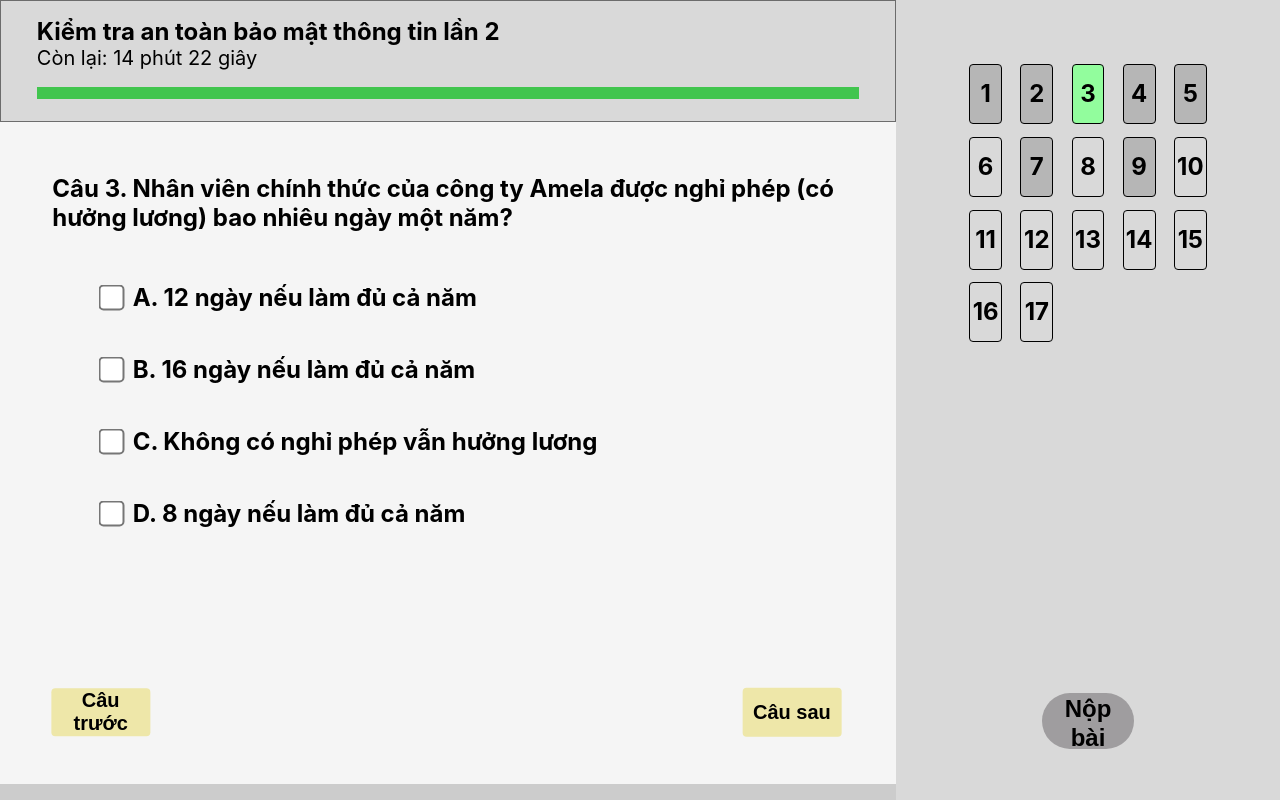
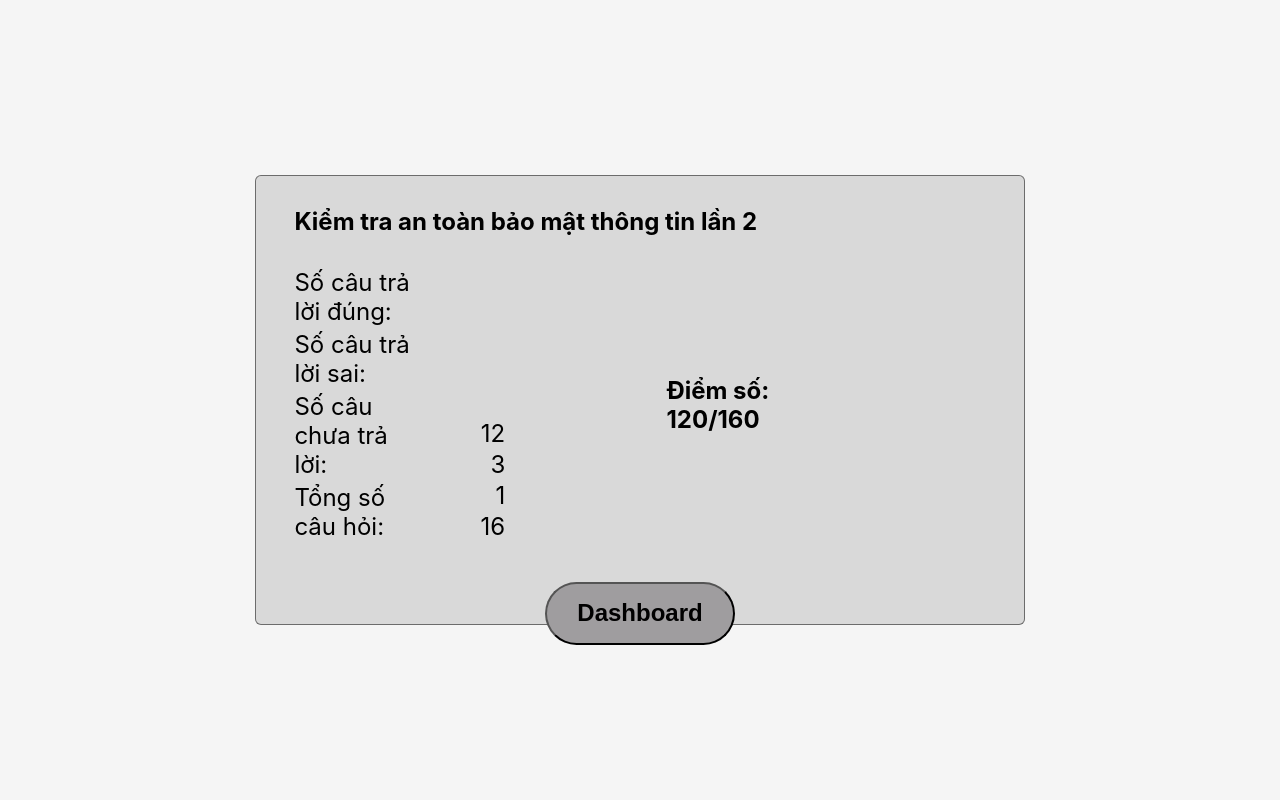
Before and after one commit to minhtan0804/quiz-app, a React (Create React App) app: page / in a window 1280 px wide. Built offline with nearby package versions, Linux system fonts and the light colour scheme.

Commit message:
Add examFinish screen

```diff
--- /dev/null
+++ b/src/container/examFinish/ExamFinish.jsx
@@ -0,0 +1,43 @@
+import {
+    Wrapper,
+    Content,
+    HeaderContent,
+    MainContent,
+    FooterContent,
+    InforQuiz,
+    ResultDetails,
+    ResultQuiz,
+} from "./exmaFinishStyle";
+
+const ExamFinish = () => {
+    return (
+        <Wrapper>
+            <Content>
+                <HeaderContent>
+                    Kiểm tra an toàn bảo mật thông tin lần 2
+                </HeaderContent>
+                <MainContent>
+                    <InforQuiz>
+                        <span>Số câu trả lời đúng:</span>
+                        <span>Số câu trả lời sai:</span>
+                        <span>Số câu chưa trả lời:</span>
+                        <span>Tổng số câu hỏi:</span>
+                    </InforQuiz>
+
+                    <ResultDetails>
+                        <span>12</span>
+                        <span>3</span>
+                        <span>1</span>
+                        <span>16</span>
+                    </ResultDetails>
+
+                    <ResultQuiz>Điểm số: 120/160</ResultQuiz>
+
+                </MainContent>
+                <FooterContent>Dashboard</FooterContent>
+            </Content>
+        </Wrapper>
+    );
+}
+
+export default ExamFinish;
--- /dev/null
+++ b/src/container/examFinish/exmaFinishStyle.jsx
@@ -0,0 +1,82 @@
+import styled from "styled-components";
+
+export const Wrapper = styled.div`
+    width: 100vw;
+    height: 100vh;
+    font-size: 24px;
+    font-weight: normal;
+    display: flex;
+    align-items: center;
+    justify-content: center;
+    background: #F5F5F5;
+`;
+
+export const Content = styled.div`
+    width: 60%;
+    height: 56%;
+    background: #D9D9D9;
+    border: 1px solid rgba(0, 0, 0, 0.5);
+    border-radius: 6px;
+    display: flex;
+    flex-direction: column;
+    align-items: flex-start;
+`;
+
+export const HeaderContent = styled.div`
+    font-weight: 700;
+    width: 70%;
+    display: flex;
+    align-items: center;
+    margin: 4% 0px 4% 5%;
+`;
+
+export const MainContent = styled.div`
+    width: 70%;
+    display: flex;
+    flex-direction: row;
+    margin-left: 5%;
+`;
+
+export const InforQuiz = styled.div`
+    width: 30%;
+    height: 100%;
+    font-weight: 400;
+    display: flex;
+    flex-direction: column;
+    justify-content: flex-start;
+
+    > span {
+        margin: 2px 0px;
+    }
+`;
+
+export const ResultDetails = styled.div`
+    height: 100%;
+    font-weight: 400;
+    display: flex;
+    flex-direction: column;
+    justify-content: flex-end;
+    align-items: flex-end;
+    margin-left: 10%;
+
+    > span {
+        margin-bottom: 2px;
+    }
+`;
+
+export const ResultQuiz = styled.div`
+    font-weight: 700;
+    align-self: center;
+    margin-left: 30%;
+`;
+
+export const FooterContent = styled.button`
+    background: #9F9D9F;
+    border-radius: 41px;
+    align-self: center;
+    text-align: center;
+    font-weight: 700;
+    font-size: 24px;
+    padding: 2% 4%;
+    margin-top: 5%;
+`;
--- a/src/index.js
+++ b/src/index.js
@@ -5,6 +5,7 @@ import App from './App';
 import Login from './container/login/Login';
 import Dashboard from './container/dashboard/Dashboard'
 import Exam from './container/exam/Exam';
+import ExamFinish from './container/examFinish/ExamFinish';
 import reportWebVitals from './reportWebVitals';
 
 
@@ -12,7 +13,7 @@ const root = ReactDOM.createRoot(document.getElementById('root'));
 
 root.render(
    <React.StrictMode>
-    <Exam />
+    <ExamFinish />
   </React.StrictMode>
 );
 
```
